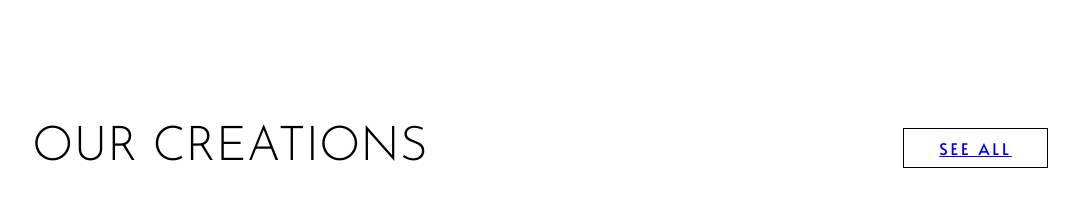
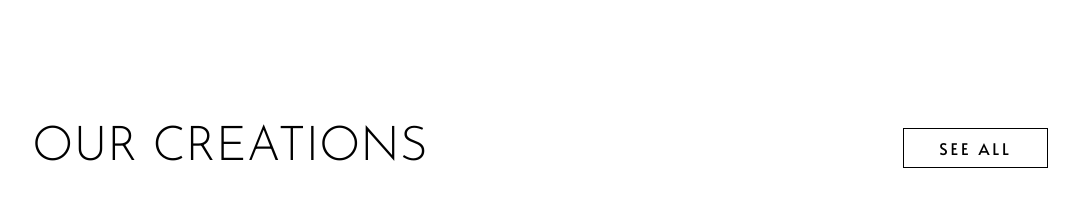
Before and after one commit to Silkiercomet/loopstudio-homepage, a plain HTML site: page index.html in a window 1280 px wide. Shown: the part 1380-1582 px from the top of the page, without its empty margins (100-1179 px from the left). Drawn offline with Linux system fonts and the light colour scheme.

Commit message:
Update index.html

```diff
--- a/index.html
+++ b/index.html
@@ -72,7 +72,7 @@
       <header>
         <div class="left">Our creations</div>
         <div class="right">
-          <a href="#" class="btn">SEE ALL</a>
+          SEE ALL
         </div>
       </header>
       <div class="grid">
@@ -174,6 +174,20 @@
 
 
 
+
+
+
+
+
+
+
+
+
+
+
+
+
+
   <div class="attribution">
     Challenge by <a href="https://www.frontendmentor.io?ref=challenge" target="_blank">Frontend Mentor</a>.
     Coded by <a href="#">Your Name Here</a>.
```
